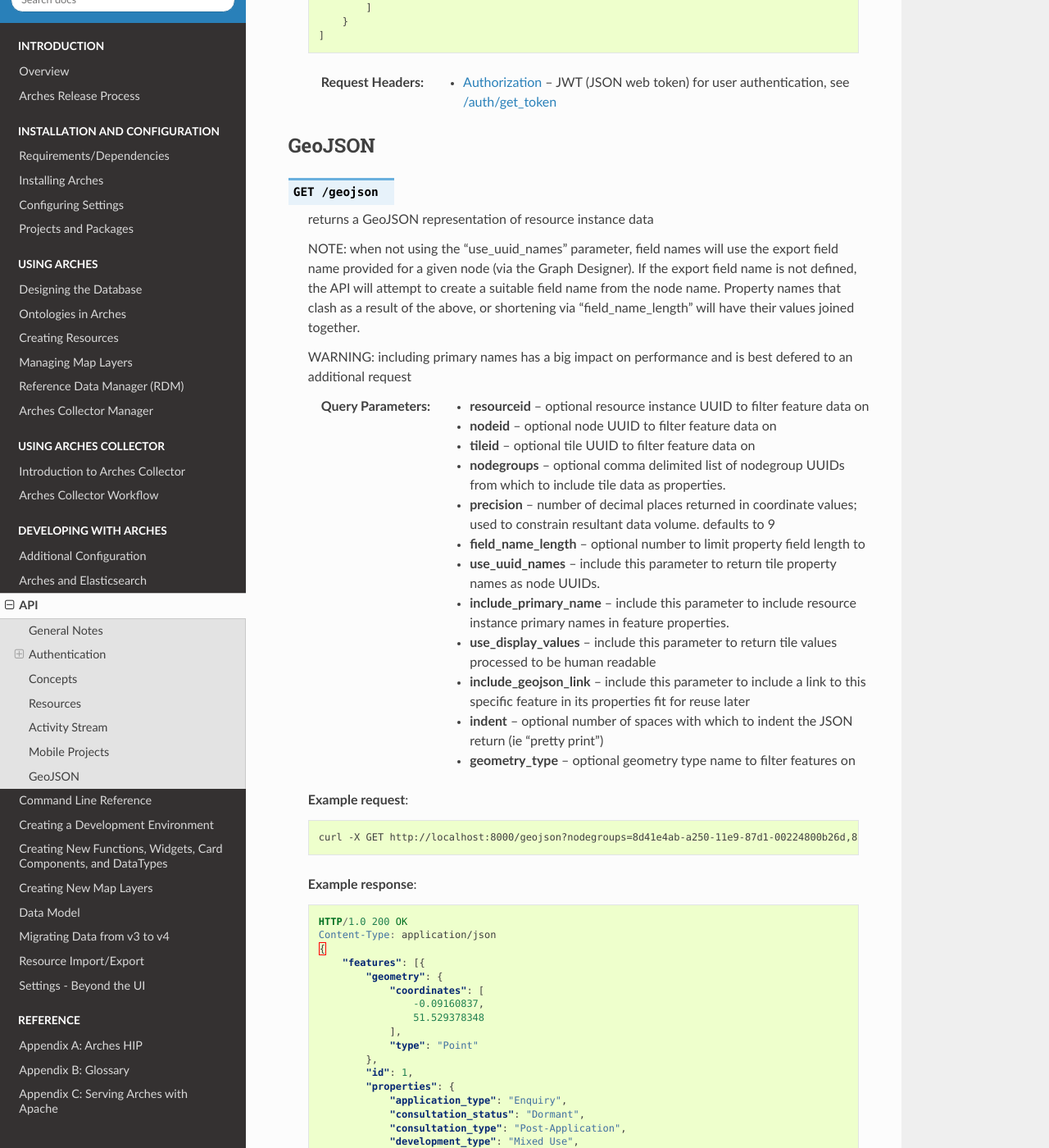
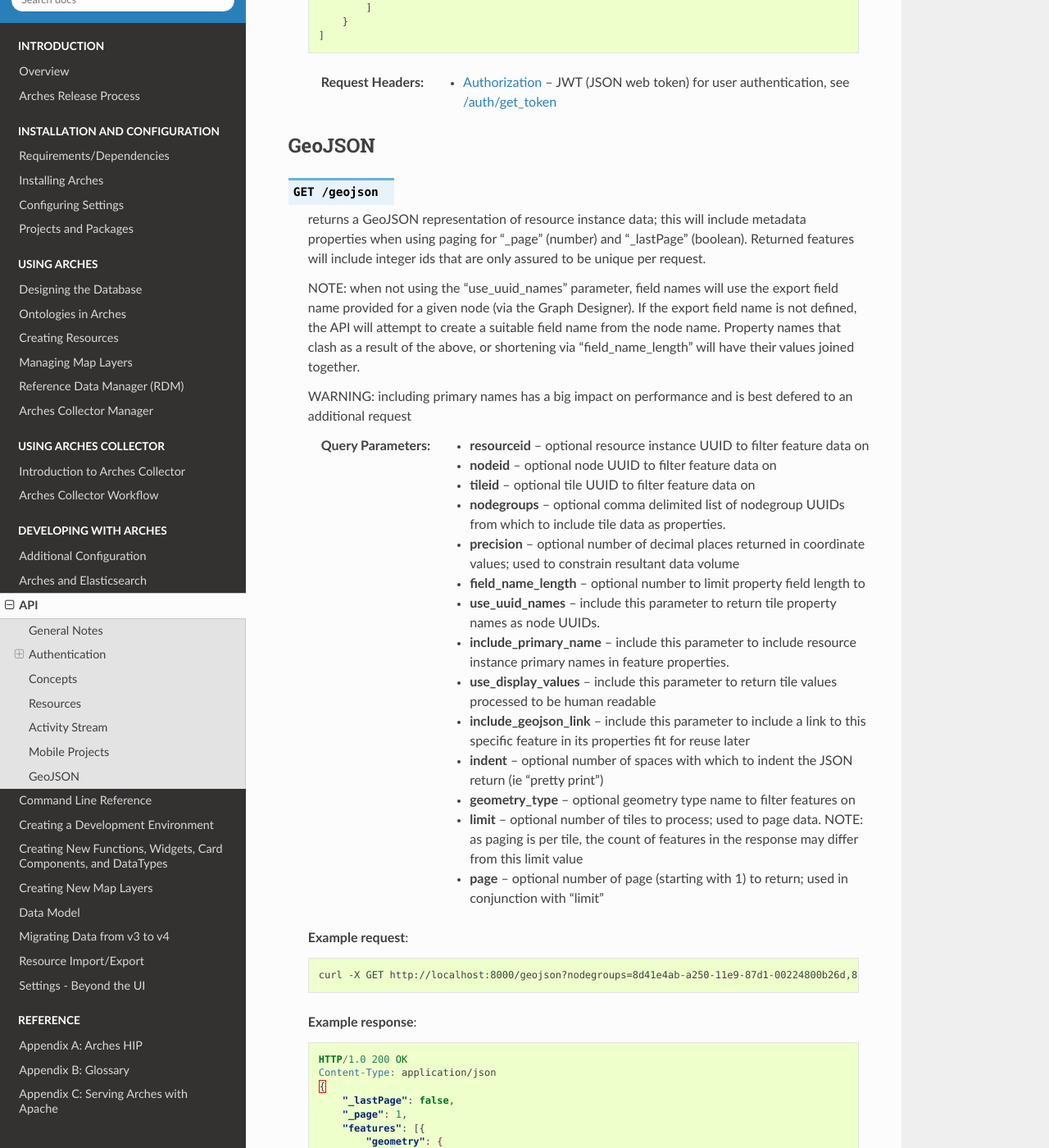
Before and after one commit to archesproject/arches-docs, a Sphinx documentation site: the page built from docs/api.txt, in a window 1280 px wide and 1400 px high, scrolled down 14233 px. Shown: the whole window at 82% size. Built offline with Sphinx 7.4.7 and the Read the Docs theme 2.0.0, drawn with Linux system fonts in a browser that asks for light colours.

Commit message:
updates geojson api docs

```diff
--- a/docs/api.txt
+++ b/docs/api.txt
@@ -856,7 +856,7 @@
 
 .. http:get:: /geojson
 
-    returns a GeoJSON representation of resource instance data
+    returns a GeoJSON representation of resource instance data; this will include metadata properties when using paging for "_page" (number) and "_lastPage" (boolean).  Returned features will include integer ids that are only assured to be unique per request.
 
     NOTE: when not using the "use_uuid_names" parameter, field names will use the export field name provided for a given node (via the Graph Designer).
     If the export field name is not defined, the API will attempt to create a suitable field name from the node name.
@@ -868,7 +868,7 @@
     :query nodeid: optional node UUID to filter feature data on
     :query tileid: optional tile UUID to filter feature data on
     :query nodegroups: optional comma delimited list of nodegroup UUIDs from which to include tile data as properties.
-    :query precision: number of decimal places returned in coordinate values; used to constrain resultant data volume. defaults to 9
+    :query precision: optional number of decimal places returned in coordinate values; used to constrain resultant data volume
     :query field_name_length: optional number to limit property field length to
     :query use_uuid_names: include this parameter to return tile property names as node UUIDs.
     :query include_primary_name: include this parameter to include resource instance primary names in feature properties.
@@ -876,12 +876,14 @@
     :query include_geojson_link: include this parameter to include a link to this specific feature in its properties fit for reuse later
     :query indent: optional number of spaces with which to indent the JSON return (ie "pretty print")
     :query geometry_type: optional geometry type name to filter features on
+    :query limit: optional number of tiles to process; used to page data. NOTE: as paging is per tile, the count of features in the response may differ from this limit value
+    :query page: optional number of page (starting with 1) to return; used in conjunction with "limit"
 
     **Example request**:
 
     .. code-block:: none
 
-        curl -X GET http://localhost:8000/geojson?nodegroups=8d41e4ab-a250-11e9-87d1-00224800b26d,8d41e4c0-a250-11e9-a7e3-00224800b26d&nodeid=8d41e4d6-a250-11e9-accd-00224800b26d&use_display_values=true&indent=2
+        curl -X GET http://localhost:8000/geojson?nodegroups=8d41e4ab-a250-11e9-87d1-00224800b26d,8d41e4c0-a250-11e9-a7e3-00224800b26d&nodeid=8d41e4d6-a250-11e9-accd-00224800b26d&use_display_values=true&indent=2&limit=3
 
 
     **Example response**:
@@ -891,6 +893,8 @@
         HTTP/1.0 200 OK
         Content-Type: application/json
         {
+            "_lastPage": false,
+            "_page": 1,
             "features": [{
                 "geometry": {
                     "coordinates": [
```
